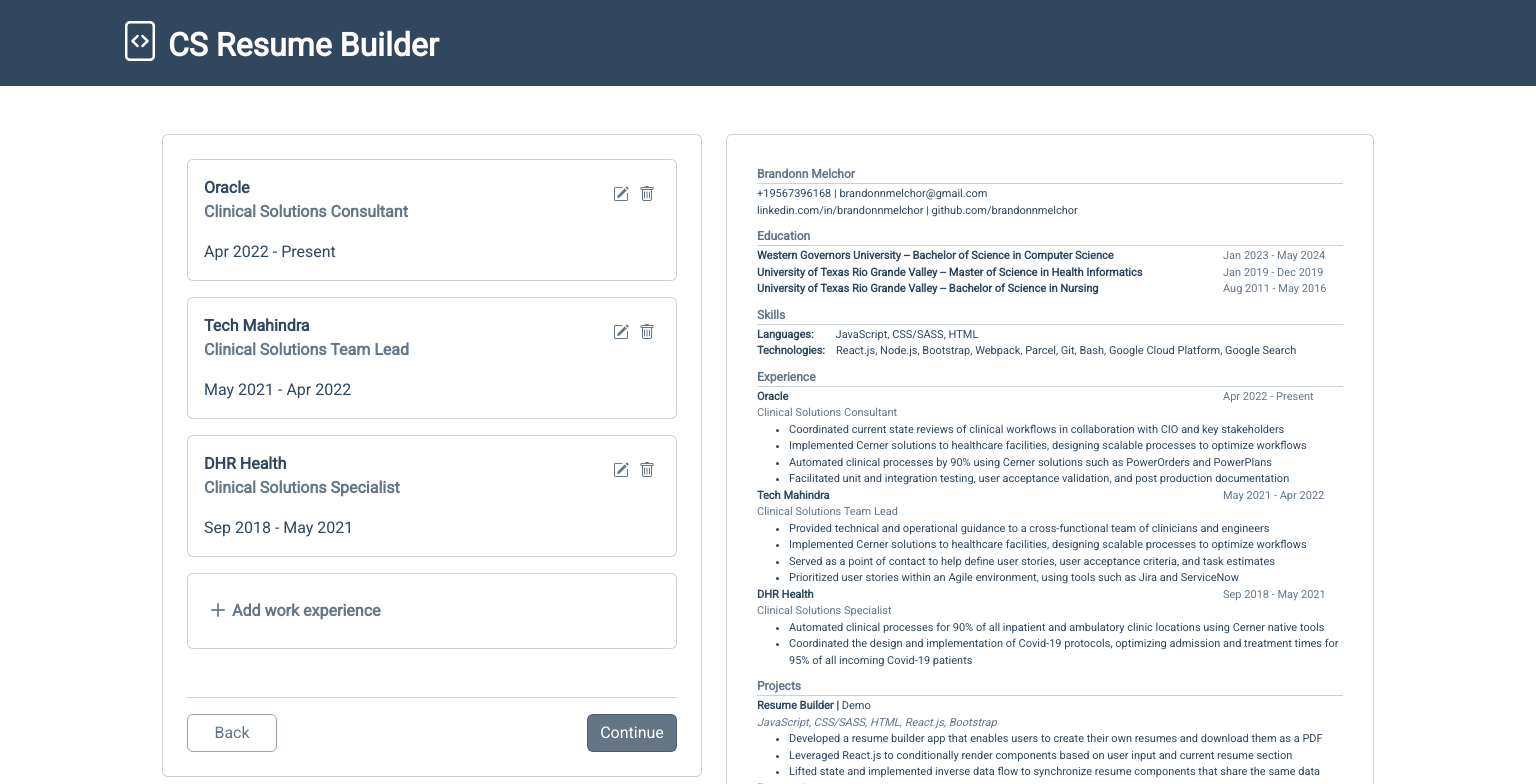
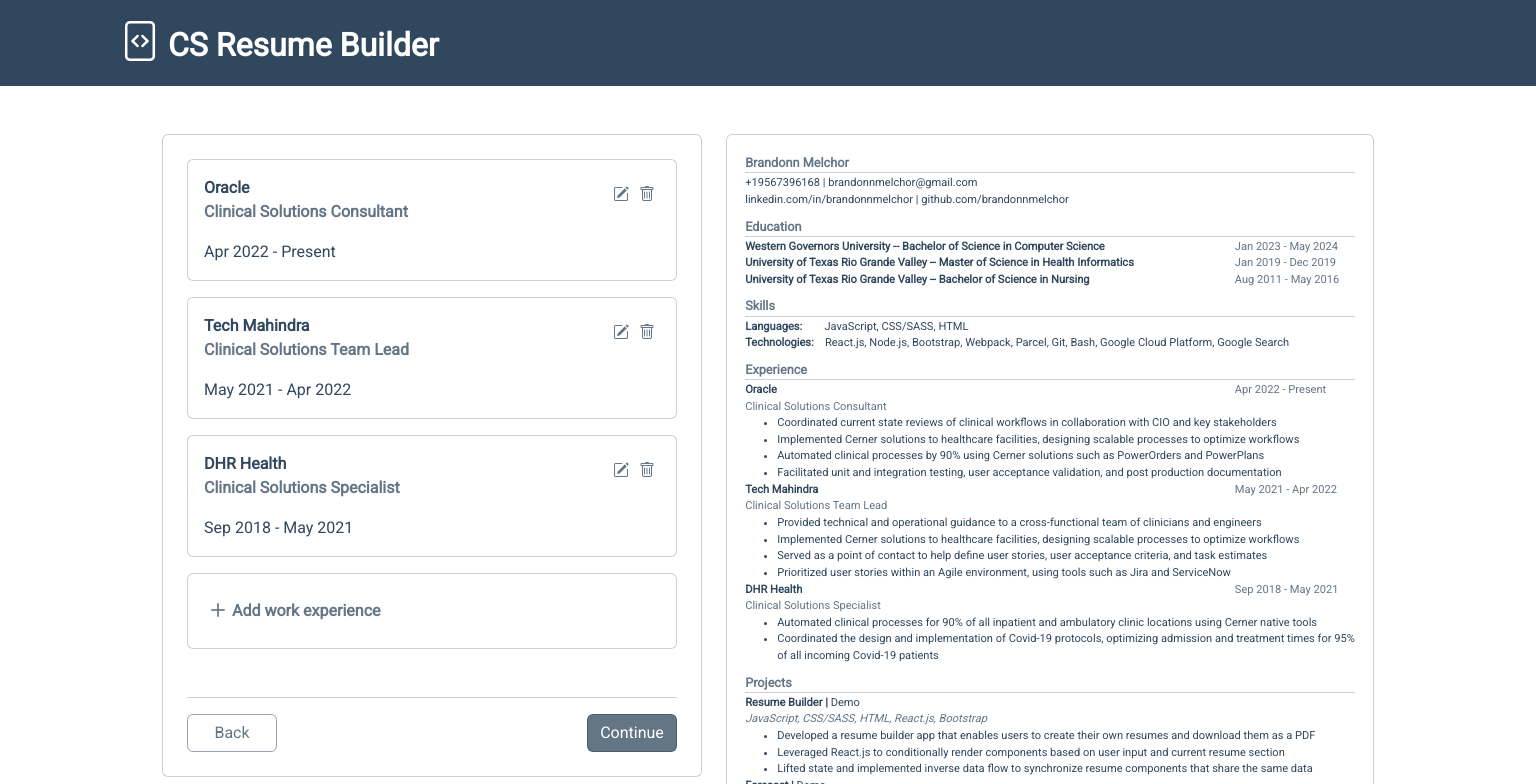
Before and after one commit to brandonnmelchor/resume-builder, a React (Create React App) app: page / in a window 1536 px wide. Shown: the top 784 px of the page. Built offline with nearby package versions, Linux system fonts and the light colour scheme.

Commit message:
update resume preview sizes

```diff
--- a/src/styles/styles.scss
+++ b/src/styles/styles.scss
@@ -3,32 +3,44 @@
 // }
 
 #resume {
+  @media (min-width: 992px) {
+    padding: 13.2px;
+  }
+
   @media (min-width: 1200px) {
-    padding: 25.83px;
+    padding: 15.7px;
   }
 
   @media (min-width: 1400px) {
-    padding: 30px;
+    padding: 18.2px;
   }
 }
 
 .section-header {
+  @media (min-width: 992px) {
+    font-size: 9.2px;
+  }
+
   @media (min-width: 1200px) {
-    font-size: 10.33px;
+    font-size: 10.9px;
   }
 
   @media (min-width: 1400px) {
-    font-size: 12px;
+    font-size: 12.7px;
   }
 }
 
 .section-content {
+  @media (min-width: 992px) {
+    font-size: 8px;
+  }
+
   @media (min-width: 1200px) {
-    font-size: 9.47px;
+    font-size: 9.6px;
   }
 
   @media (min-width: 1400px) {
-    font-size: 11px;
+    font-size: 11.1px;
   }
 }
 
```
